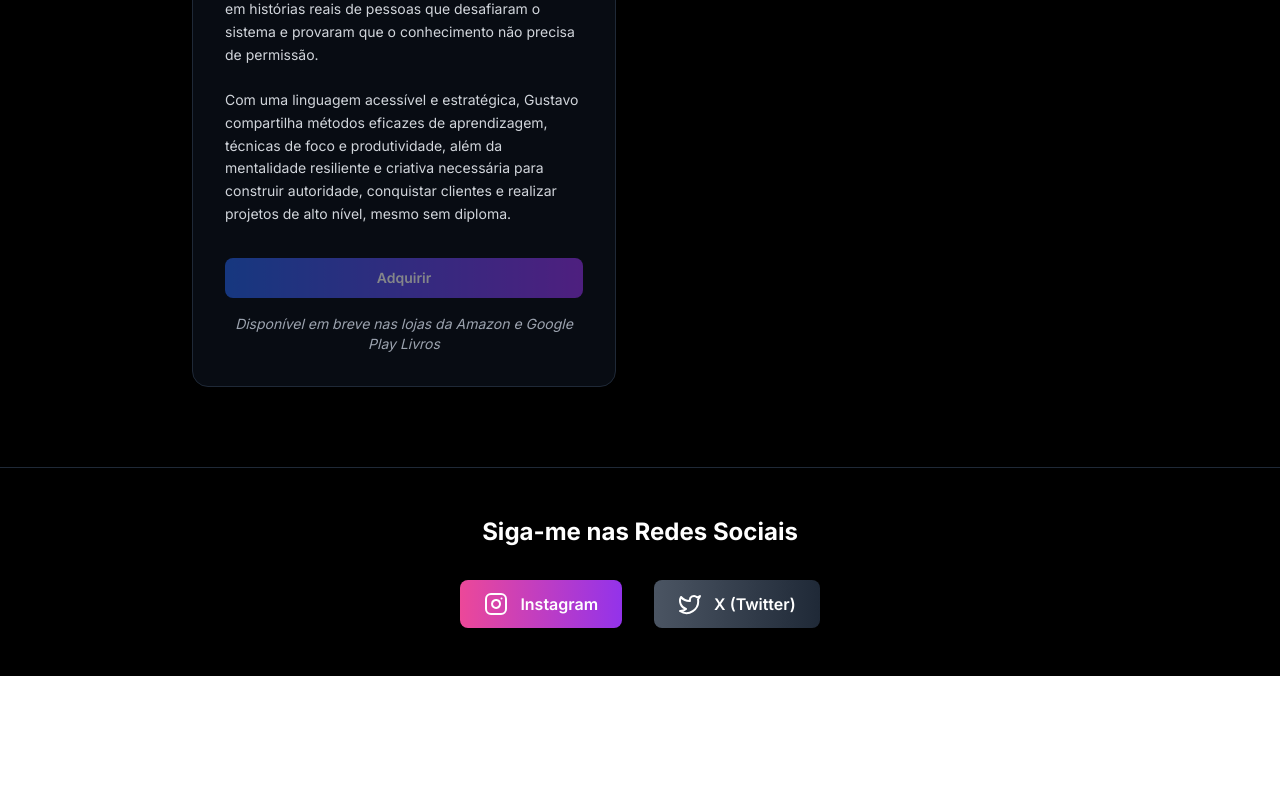
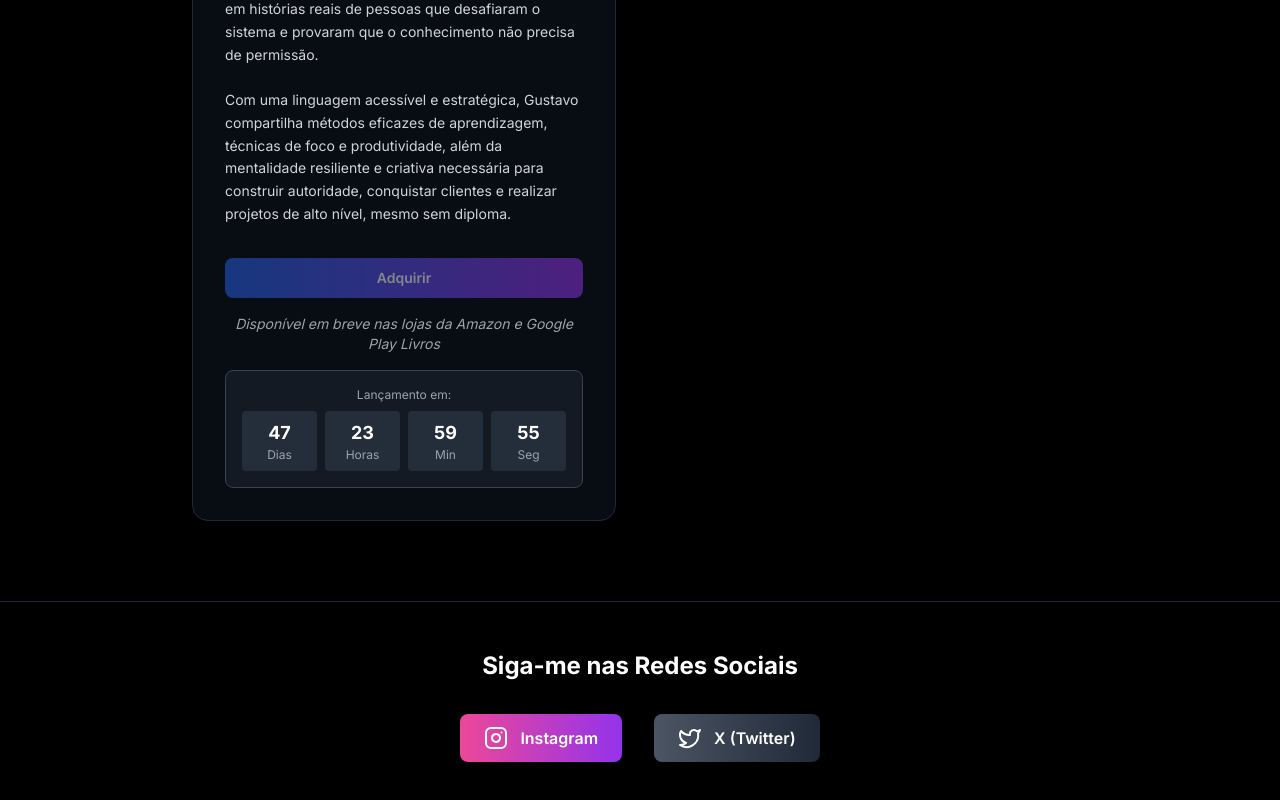
Before and after one commit to correiafm91/gustavocorreiaw, a React (Vite) app: page / in a window 1280 px wide. Shown: the part 1462-2262 px from the top of the page. Before the commit the page ends 2138 px from the top, so only its background shows below. Built offline with nearby package versions, Linux system fonts and the light colour scheme.

Commit message:
Add countdown timer
Added a 48-day countdown timer below the "Disponível em breve" message in the book card.

```diff
--- a/src/components/BookCard.tsx
+++ b/src/components/BookCard.tsx
@@ -1,5 +1,6 @@
 
 import { Button } from "@/components/ui/button";
+import { useState, useEffect } from "react";
 
 interface BookCardProps {
   book: {
@@ -11,6 +12,37 @@ interface BookCardProps {
 }
 
 const BookCard = ({ book }: BookCardProps) => {
+  const [timeLeft, setTimeLeft] = useState({
+    days: 48,
+    hours: 0,
+    minutes: 0,
+    seconds: 0
+  });
+
+  useEffect(() => {
+    const targetDate = new Date();
+    targetDate.setDate(targetDate.getDate() + 48);
+
+    const timer = setInterval(() => {
+      const now = new Date().getTime();
+      const distance = targetDate.getTime() - now;
+
+      if (distance > 0) {
+        const days = Math.floor(distance / (1000 * 60 * 60 * 24));
+        const hours = Math.floor((distance % (1000 * 60 * 60 * 24)) / (1000 * 60 * 60));
+        const minutes = Math.floor((distance % (1000 * 60 * 60)) / (1000 * 60));
+        const seconds = Math.floor((distance % (1000 * 60)) / 1000);
+
+        setTimeLeft({ days, hours, minutes, seconds });
+      } else {
+        setTimeLeft({ days: 0, hours: 0, minutes: 0, seconds: 0 });
+        clearInterval(timer);
+      }
+    }, 1000);
+
+    return () => clearInterval(timer);
+  }, []);
+
   return (
     <div className="bg-gray-900/50 backdrop-blur-sm rounded-2xl p-8 border border-gray-800 hover:border-gray-600 transition-all duration-300 hover:transform hover:scale-105">
       <div className="aspect-[3/4] mb-6 overflow-hidden rounded-xl">
@@ -41,6 +73,28 @@ const BookCard = ({ book }: BookCardProps) => {
           <p className="text-sm text-gray-400 italic">
             Disponível em breve nas lojas da Amazon e Google Play Livros
           </p>
+
+          <div className="bg-gray-800/50 rounded-lg p-4 border border-gray-700">
+            <p className="text-xs text-gray-400 mb-2">Lançamento em:</p>
+            <div className="grid grid-cols-4 gap-2 text-center">
+              <div className="bg-gray-700/50 rounded p-2">
+                <div className="text-lg font-bold text-white">{timeLeft.days}</div>
+                <div className="text-xs text-gray-400">Dias</div>
+              </div>
+              <div className="bg-gray-700/50 rounded p-2">
+                <div className="text-lg font-bold text-white">{timeLeft.hours}</div>
+                <div className="text-xs text-gray-400">Horas</div>
+              </div>
+              <div className="bg-gray-700/50 rounded p-2">
+                <div className="text-lg font-bold text-white">{timeLeft.minutes}</div>
+                <div className="text-xs text-gray-400">Min</div>
+              </div>
+              <div className="bg-gray-700/50 rounded p-2">
+                <div className="text-lg font-bold text-white">{timeLeft.seconds}</div>
+                <div className="text-xs text-gray-400">Seg</div>
+              </div>
+            </div>
+          </div>
         </div>
       </div>
     </div>
```
